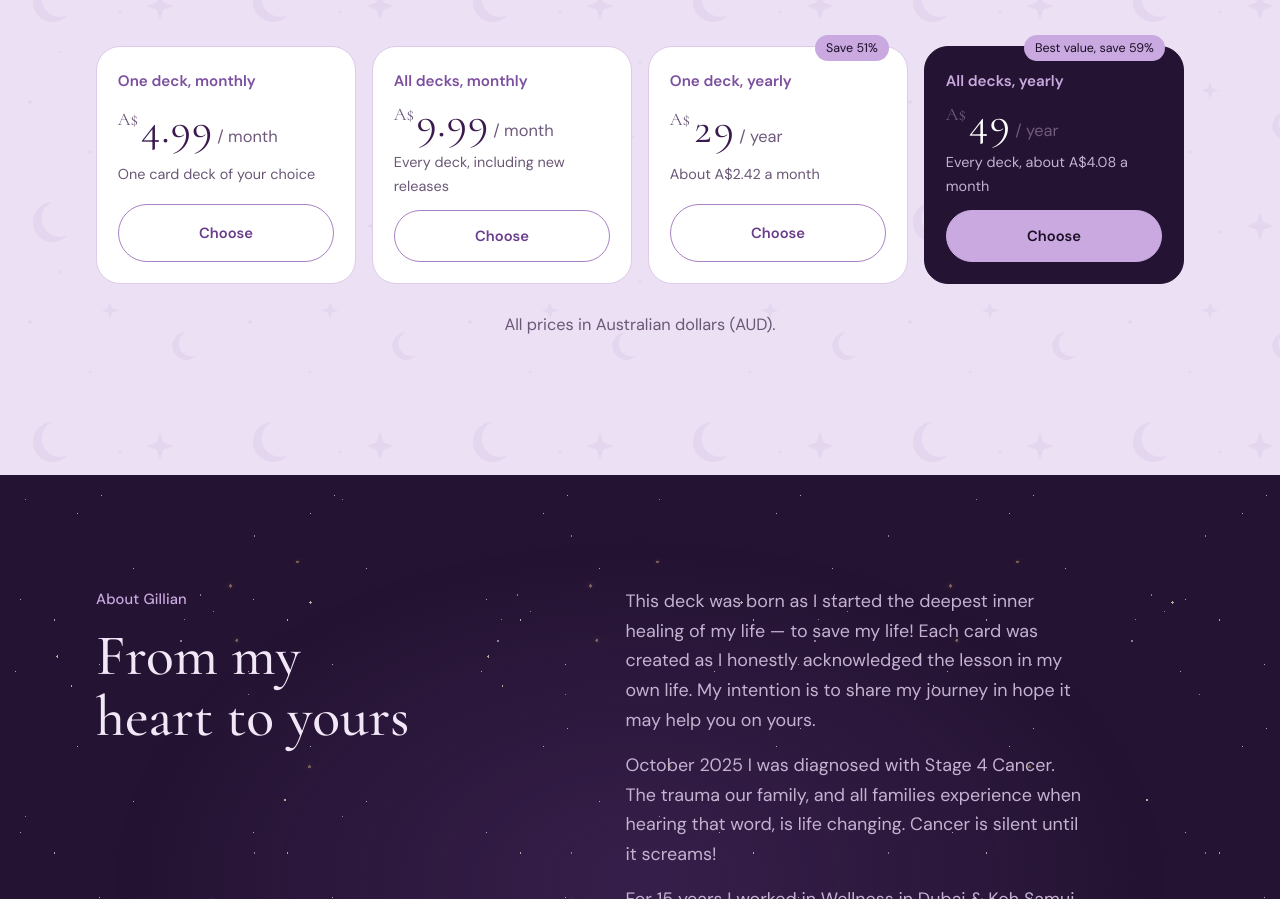
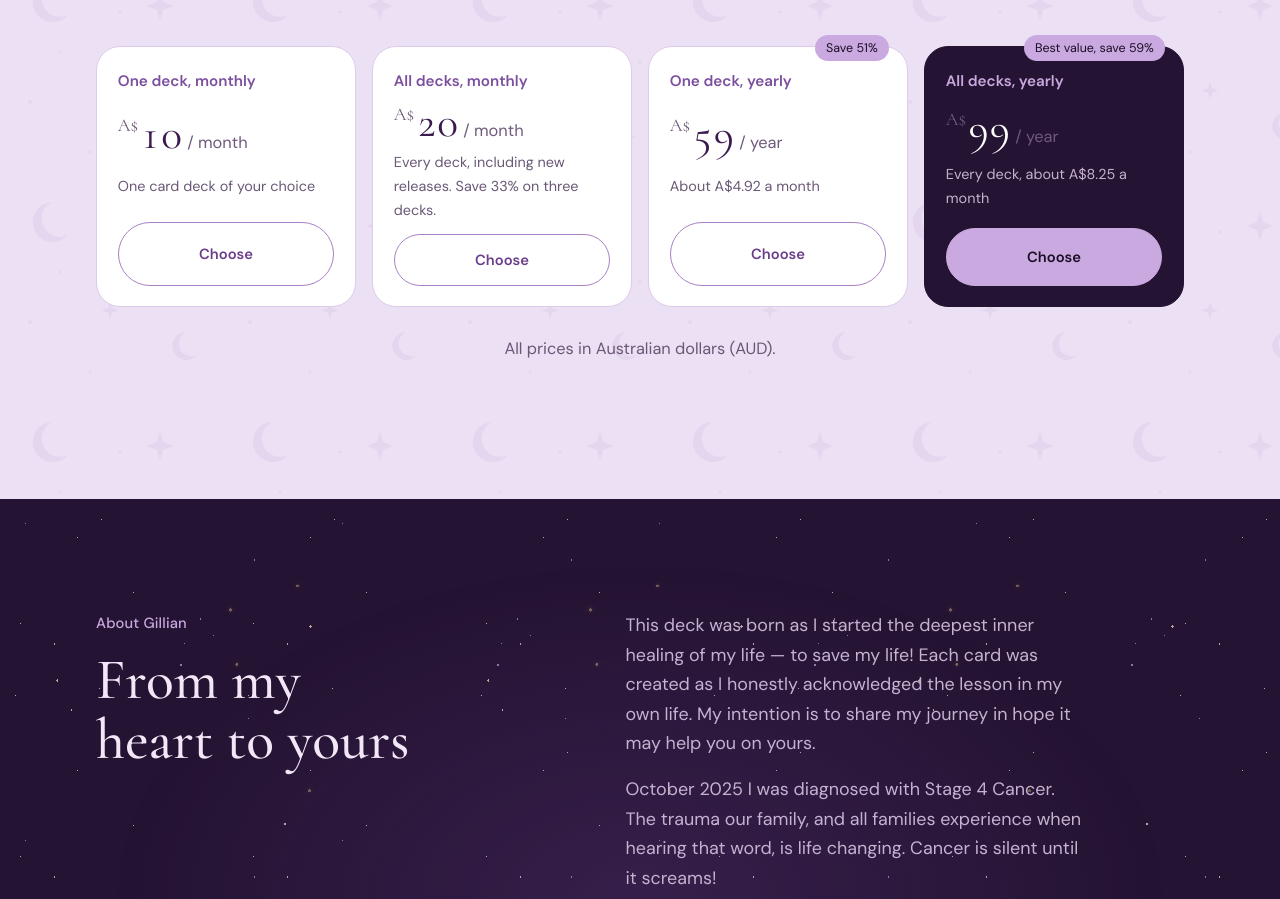
Before and after one commit to tezer66/mums-website, a plain HTML site: page index.html in a window 1280 px wide. Shown: the part 5925-6824 px from the top of the page. Drawn offline with nearby package versions, Linux system fonts and the light colour scheme; files whose address does not match are found by name; a web font is replaced by a local one.

Commit message:
New prices: A$10 / A$20 monthly, A$59 / A$99 yearly
Co-Authored-By: Claude Opus 5.5 <noreply@anthropic.com>
Claude-Session: https://claude.ai/code/session_01AShx5euLEbxFbNgpw1bQSJ

```diff
--- a/index.html
+++ b/index.html
@@ -190,28 +190,28 @@
       <div class="plans hp-plans">
         <div class="plan">
           <p class="plan-name">One deck, monthly</p>
-          <p class="plan-price"><span class="cur">A$</span>4.99<span class="per">/ month</span></p>
+          <p class="plan-price"><span class="cur">A$</span>10<span class="per">/ month</span></p>
           <p class="plan-note">One card deck of your choice</p>
           <a href="#join" class="hp-btn hp-btn-line" data-tab="join" data-plan="deck-monthly">Choose</a>
         </div>
         <div class="plan">
           <p class="plan-name">All decks, monthly</p>
-          <p class="plan-price"><span class="cur">A$</span>9.99<span class="per">/ month</span></p>
-          <p class="plan-note">Every deck, including new releases</p>
+          <p class="plan-price"><span class="cur">A$</span>20<span class="per">/ month</span></p>
+          <p class="plan-note">Every deck, including new releases. Save 33% on three decks.</p>
           <a href="#join" class="hp-btn hp-btn-line" data-tab="join" data-plan="all-monthly">Choose</a>
         </div>
         <div class="plan">
           <p class="plan-badge">Save 51%</p>
           <p class="plan-name">One deck, yearly</p>
-          <p class="plan-price"><span class="cur">A$</span>29<span class="per">/ year</span></p>
-          <p class="plan-note">About A$2.42 a month</p>
+          <p class="plan-price"><span class="cur">A$</span>59<span class="per">/ year</span></p>
+          <p class="plan-note">About A$4.92 a month</p>
           <a href="#join" class="hp-btn hp-btn-line" data-tab="join" data-plan="deck-yearly">Choose</a>
         </div>
         <div class="plan plan-best">
           <p class="plan-badge">Best value, save 59%</p>
           <p class="plan-name">All decks, yearly</p>
-          <p class="plan-price"><span class="cur">A$</span>49<span class="per">/ year</span></p>
-          <p class="plan-note">Every deck, about A$4.08 a month</p>
+          <p class="plan-price"><span class="cur">A$</span>99<span class="per">/ year</span></p>
+          <p class="plan-note">Every deck, about A$8.25 a month</p>
           <a href="#join" class="hp-btn" data-tab="join" data-plan="all-yearly">Choose</a>
         </div>
       </div>
@@ -285,10 +285,10 @@
         <p class="form-lede">Create your account to start drawing your daily card.</p>
         <fieldset class="plan-pick">
           <legend>Your plan</legend>
-          <label class="plan-opt" for="plan-deck-monthly"><input type="radio" id="plan-deck-monthly" name="plan" value="deck-monthly"><span><b>One deck, monthly</b> A$4.99 a month</span></label>
-          <label class="plan-opt" for="plan-all-monthly"><input type="radio" id="plan-all-monthly" name="plan" value="all-monthly"><span><b>All decks, monthly</b> A$9.99 a month</span></label>
-          <label class="plan-opt" for="plan-deck-yearly"><input type="radio" id="plan-deck-yearly" name="plan" value="deck-yearly"><span><b>One deck, yearly</b> A$29 a year <em>Save 51%</em></span></label>
-          <label class="plan-opt" for="plan-all-yearly"><input type="radio" id="plan-all-yearly" name="plan" value="all-yearly" checked><span><b>All decks, yearly</b> A$49 a year <em>Best value</em></span></label>
+          <label class="plan-opt" for="plan-deck-monthly"><input type="radio" id="plan-deck-monthly" name="plan" value="deck-monthly"><span><b>One deck, monthly</b> A$10 a month</span></label>
+          <label class="plan-opt" for="plan-all-monthly"><input type="radio" id="plan-all-monthly" name="plan" value="all-monthly"><span><b>All decks, monthly</b> A$20 a month <em>Save 33%</em></span></label>
+          <label class="plan-opt" for="plan-deck-yearly"><input type="radio" id="plan-deck-yearly" name="plan" value="deck-yearly"><span><b>One deck, yearly</b> A$59 a year <em>Save 51%</em></span></label>
+          <label class="plan-opt" for="plan-all-yearly"><input type="radio" id="plan-all-yearly" name="plan" value="all-yearly" checked><span><b>All decks, yearly</b> A$99 a year <em>Best value</em></span></label>
         </fieldset>
         <label for="joinName">Your first name</label>
         <input id="joinName" name="name" autocomplete="given-name" required>
```
Also changed, not shown: README.md.
